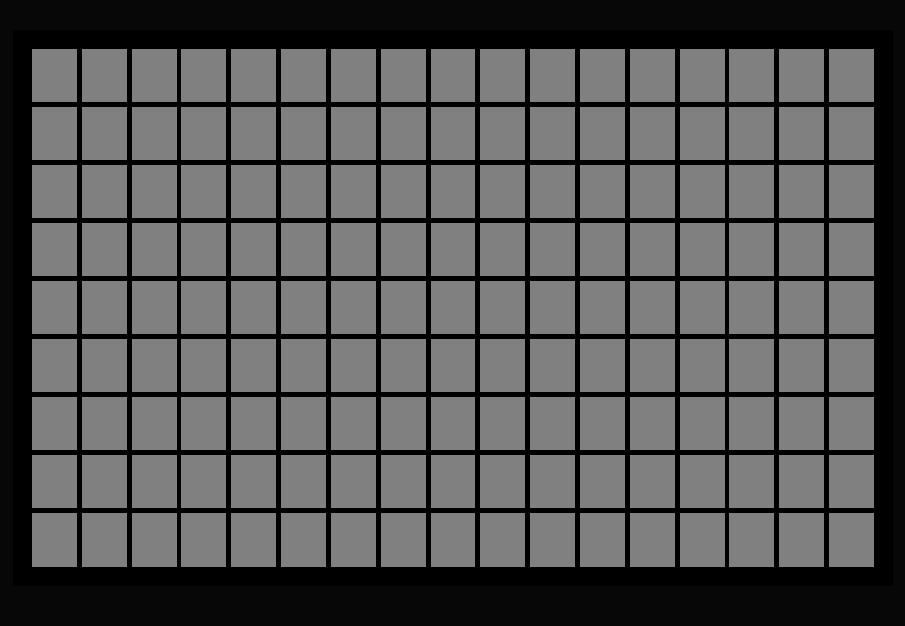
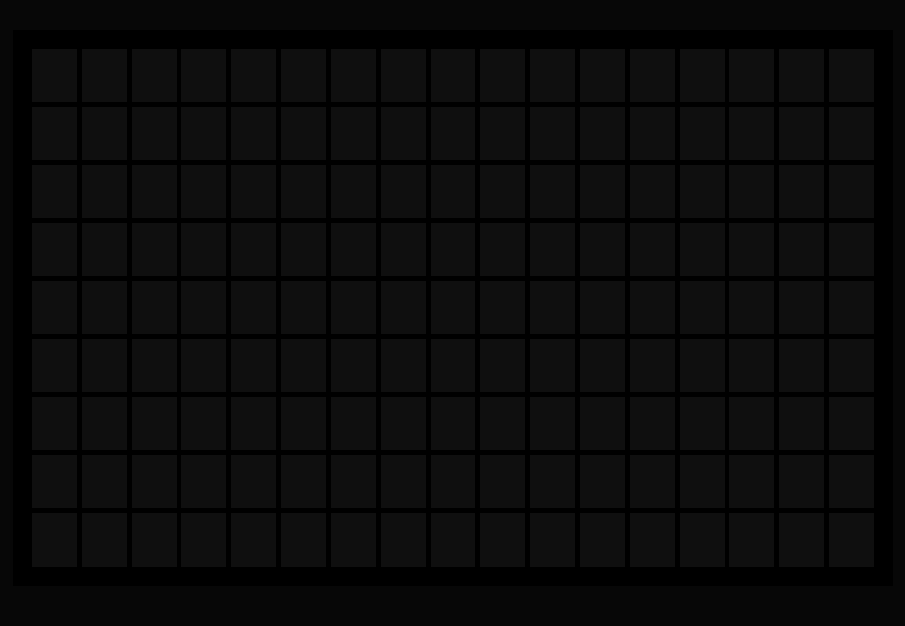
Before and after one commit to NilayD-lab/Write-Board, a PHP site: page / in a window 1280 px wide. Shown: the top 626 px of the page, without its empty margins (187-1092 px from the left). Run offline with PHP 8.4, Linux system fonts and the light colour scheme.

Commit message:
Update mainStyle.css

```diff
--- a/mainStyle.css
+++ b/mainStyle.css
@@ -6,7 +6,7 @@
 
 input {
   display: inline;
-  background: gray;
+  background: #0f0f0f;
   color: white;
   font-size: 2.375rem;
   width: 3.2vw;
```
